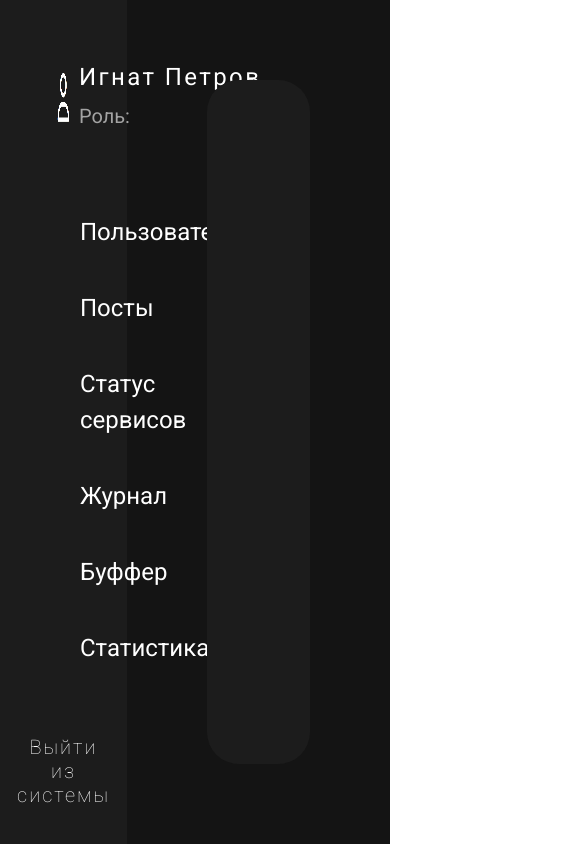
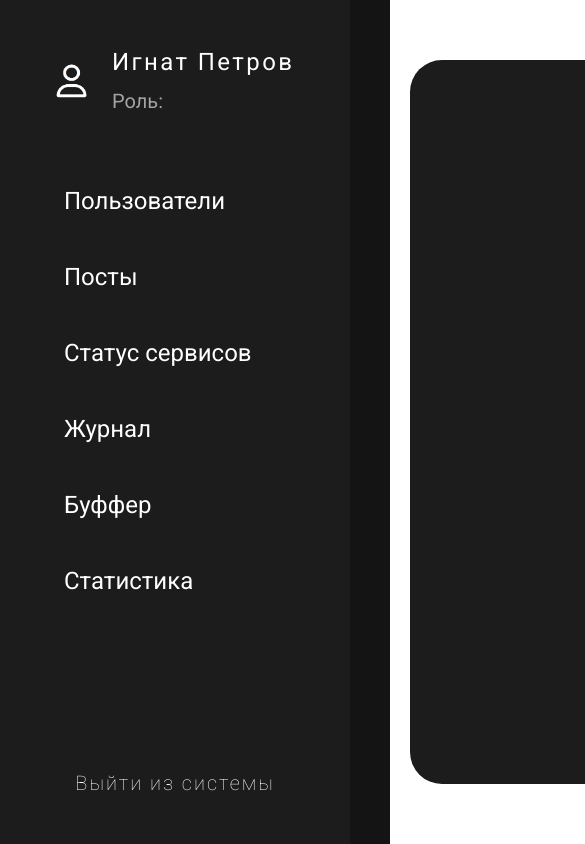
Before and after one commit to peachmufasa/meteorology, a React (Vite) app: page /section in a window 390 px wide. Shown: the top 844 px of the page, 585 px wide, since content can reach past the window. Built offline with nearby package versions, Linux system fonts and the light colour scheme.

Commit message:
attempted to make the layout more responsive

```diff
--- a/src/components/PostsSection/AddPostSection.jsx
+++ b/src/components/PostsSection/AddPostSection.jsx
@@ -37,7 +37,7 @@ const MyComponent = ({ onReturn}) => {
                 </h2>
             </div>
             <div
-                className="h-[90%] px-4 py-3 rounded-3xl bg-secondary-dark flex flex-col justify-center items-center gap-20">
+                className="h-[90%] px-4 py-3 rounded-3xl bg-secondary-dark flex flex-col justify-evenly items-center">
                 <form className="w-2/3 flex flex-col gap-6">
                     <CreateItemInputField
                         name="code"
--- a/src/components/PostsSection/PostsList.jsx
+++ b/src/components/PostsSection/PostsList.jsx
@@ -15,13 +15,16 @@ const PostsList = ({onSelected, posts}) => {
     const currentPosts = posts.slice(indexOfFirstItem, indexOfLastItem);
     return (
         <div className="flex flex-col items-center justify-between">
-            <ul className="h-[42rem] w-full overflow-y-auto">
+            <ul className="w-full overflow-y-auto">
                 {currentPosts.map(post => <li key={post.id}><PostItem post={post} onSelected={onSelected}/></li>)}
             </ul>
-            <CustomPagination
-                pageCount={Math.ceil(posts.length / itemsPerPage)}
-                onPageChange={handlePaginationChange}
-            />
+            <div className="absolute bottom-10">
+                <CustomPagination
+                    pageCount={Math.ceil(posts.length / itemsPerPage)}
+                    onPageChange={handlePaginationChange}
+                />
+            </div>
+
         </div>
     );
 };
--- a/src/components/ServiceStatusSection/ServiceList.jsx
+++ b/src/components/ServiceStatusSection/ServiceList.jsx
@@ -1,10 +1,13 @@
-
 import {useState} from "react";
 import CustomPagination from "../ReusableComponents/CustomPagination.jsx";
 import ServiceItem from "./ServiceItem.jsx";
 
 const ServiceList = () => {
-    const services = [{"name":"service1", "id":"11111", "status":"on"}, {"name":"service2", "id":"22222", "status":"on"}, {"name":"service3", "id":"33333", "status":"off"}];
+    const services = [{"name": "service1", "id": "11111", "status": "on"}, {
+        "name": "service2",
+        "id": "22222",
+        "status": "on"
+    }, {"name": "service3", "id": "33333", "status": "off"}];
 
     const [page, setPage] = useState(1);
 
@@ -19,12 +22,14 @@ const ServiceList = () => {
 
     return <div className="flex flex-col items-center justify-between">
         <ul className="h-[42rem] w-full overflow-y-auto">
-            {currentServices.map(service => <li key={service.id}><ServiceItem service={service} /></li>)}
+            {currentServices.map(service => <li key={service.id}><ServiceItem service={service}/></li>)}
         </ul>
-        <CustomPagination
-            pageCount={Math.ceil(services.length / itemsPerPage)}
-            onPageChange={handlePaginationChange}
-        />
+        <div className="absolute bottom-10">
+            <CustomPagination
+                pageCount={Math.ceil(services.length / itemsPerPage)}
+                onPageChange={handlePaginationChange}
+            />
+        </div>
     </div>
 };
 
--- a/src/components/UsersSection/CreateUserSection.jsx
+++ b/src/components/UsersSection/CreateUserSection.jsx
@@ -37,15 +37,15 @@ const CreateUserSection = ({handleClose}) => {
 
     const [warningMessage, setWarningMessage] = useState(null)
 
-    return <div className="px-20 py-14">
-        <header className="mb-12">
+    return <div className="px-20 py-14 flex flex-col justify-between h-full">
+        <header>
             <h2 className="section-title text-center">
                 Создать пользователя
             </h2>
         </header>
 
         <form>
-            <ul className="flex flex-wrap justify-evenly gap-4 mb-24 mt-20">
+            <ul className="flex flex-wrap justify-evenly gap-4">
                 <li className="w-[40%]">
                     <CreateItemInputField
                         value={firstName}
--- a/src/components/UsersSection/UsersList.jsx
+++ b/src/components/UsersSection/UsersList.jsx
@@ -17,13 +17,15 @@ const UsersList = ({onUserEdit, users}) => {
     const currentUsers = users.slice(indexOfFirstItem, indexOfLastItem);
 
     return <div className="flex flex-col items-center justify-between">
-        <ul className="h-[42rem] w-full overflow-y-auto">
-                {currentUsers.map(user => <li key={user.id}><UserItem onEditUser={onUserEdit} user={user}/></li>)}
+        <ul className="w-[100%] overflow-y-auto">
+            {currentUsers.map(user => <li key={user.id}><UserItem onEditUser={onUserEdit} user={user}/></li>)}
         </ul>
-        <CustomPagination
-            pageCount={Math.ceil(users.length / itemsPerPage)}
-            onPageChange={handlePaginationChange}
-        />
+        <div className="absolute bottom-10">
+            <CustomPagination
+                pageCount={Math.ceil(users.length / itemsPerPage)}
+                onPageChange={handlePaginationChange}
+            />
+        </div>
     </div>
 }
 
--- a/src/index.css
+++ b/src/index.css
@@ -30,6 +30,6 @@
     }
 
     .section-title {
-        @apply min-w-[25%] text-4xl font-semibold tracking-widest
+        @apply min-w-[25%] text-[2rem] font-semibold tracking-widest
     }
 }
--- a/src/layout/LayoutMenu.jsx
+++ b/src/layout/LayoutMenu.jsx
@@ -18,18 +18,18 @@ export const LayoutMenu = () => {
   const adminRole = true; //placeholder
 
   return (
-    <div className={"flex flex-row bg-main-dark text-white h-full"}>
-      <div className={"min-w-[18.75%] bg-secondary-dark"}>
+    <div className={"flex flex-row justify-between bg-main-dark text-white h-full"}>
+      <div className={"basis-1/5 shrink-0 min-w-[350px] bg-secondary-dark"}>
         <div
           className={
-            "flex flex-col justify-between h-full gap-[4.375rem] p-[3rem]"
+            "flex flex-col justify-between h-full px-[2rem] py-[3rem]"
           }
         >
-          <div className={"flex flex-row"}>
+          <div className={"flex flex-row mb-[4.375rem]"}>
             <img
               alt={"ProfileSymbol"}
               src={ProfileSymbol}
-              className="w-[7rem] h-[6rem] mix-blend-lighten rounded-full"
+              className="w-[5rem] h-[4rem] mix-blend-lighten rounded-full"
             />
             <div className={"flex flex-col justify-center gap-[0.875rem]"}>
               <span
@@ -72,7 +72,7 @@ export const LayoutMenu = () => {
       </div>
       <div
         className={
-          "w-[81.25%] bg-secondary-dark m-[5rem] rounded-[32px]"
+          "basis-4/5 min-w-[1050px] bg-secondary-dark m-[60px] rounded-[32px] relative"
         }
       >
         <Outlet />
--- a/src/sections/adminSections/PostsSection.jsx
+++ b/src/sections/adminSections/PostsSection.jsx
@@ -64,7 +64,7 @@ const PostsSection = () => {
                             placeholder="Поиск"
                             value={searchValue}
                             onChange={handleSearchValueChange}
-                            className="input-search w-[35%] px-6 py-4 text-2xl"
+                            className="input-search w-[35%] px-6 py-3 text-2xl"
                         />
                         : ""}
                     <AddButton disabled={isCreatePostSectionOn && true} onClick={handleCreatePost}>
@@ -76,7 +76,7 @@ const PostsSection = () => {
                     placeholder="Поиск"
                     value={searchValue}
                     onChange={handleSearchValueChange}
-                    className="input-search w-full px-6 py-4 my-2 text-2xl"
+                    className="input-search w-full px-6 py-3 my-2 text-2xl"
                 /> : ""}
                 {searchValue === debouncedSearchValue ? <PostsList onSelected={handleSelection} posts={posts}/> :
                     <h1 className="">Загрузка...</h1>}
--- a/src/sections/adminSections/UsersSection.jsx
+++ b/src/sections/adminSections/UsersSection.jsx
@@ -66,7 +66,7 @@ const UsersSection = () => {
                         placeholder="Поиск"
                          value={searchValue}
                         onChange={handleSearchValueChange}
-                        className="input-search w-[35%] px-6 py-4 text-2xl"
+                        className="input-search w-[35%] px-6 py-3 text-2xl"
                     />
                 <AddButton onClick={handleRegisterUser}>
                     Cоздать
```
